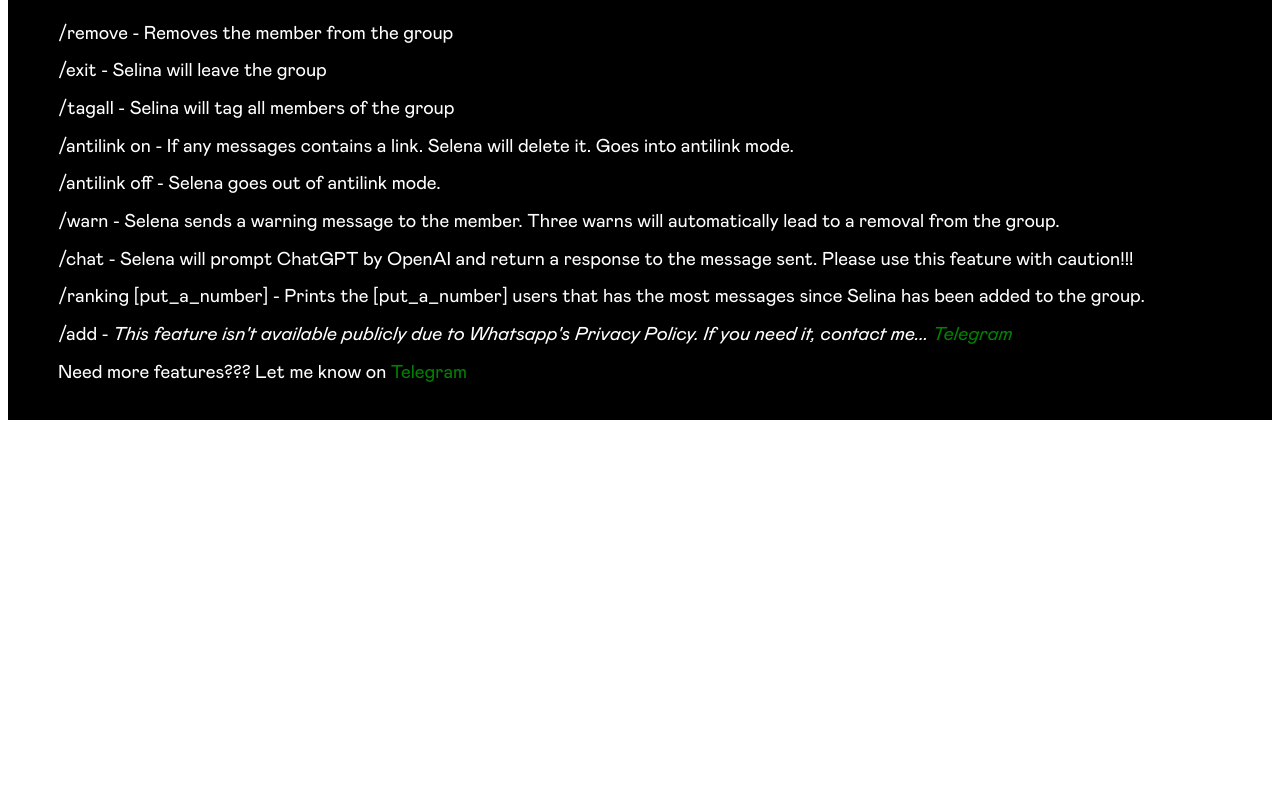
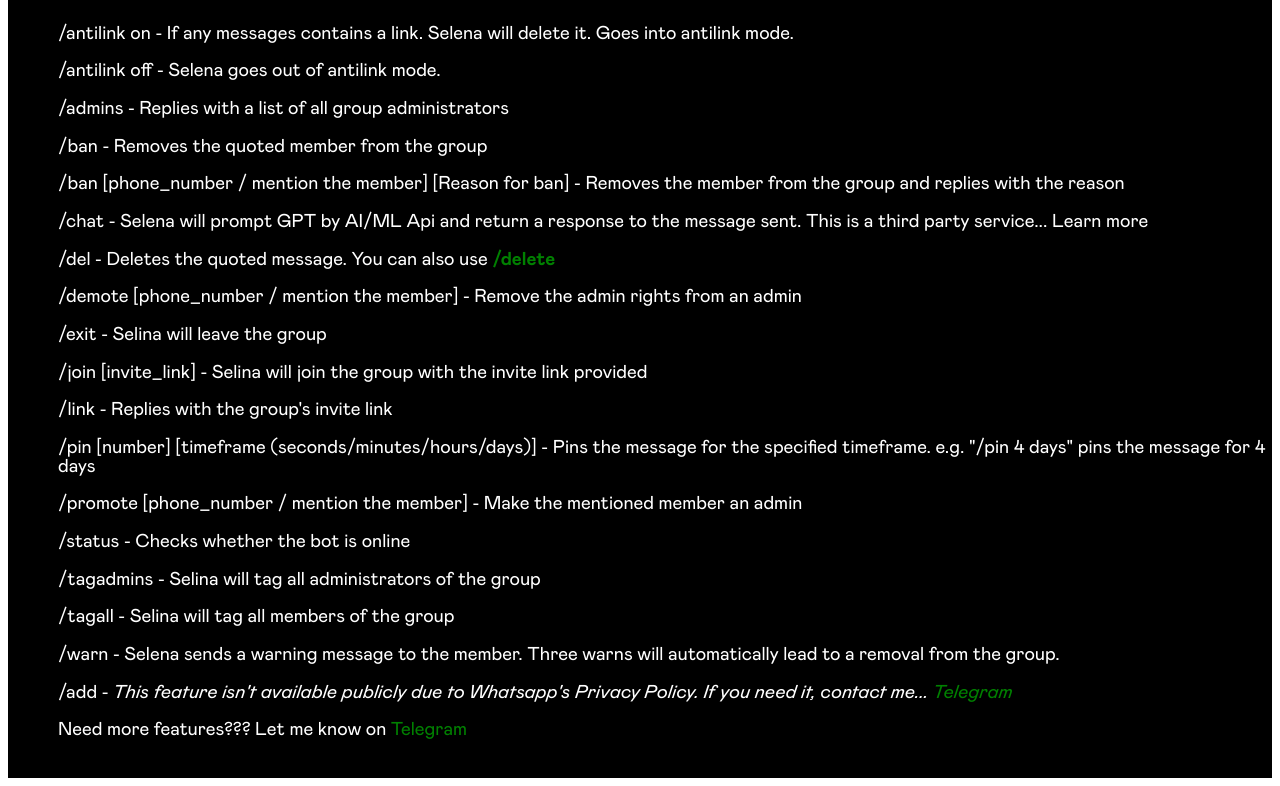
Before and after one commit to EllaxElla118/Selina, a plain HTML site: page index.html in a window 1280 px wide. Shown: the part 610-1396 px from the top of the page. Before the commit the page ends 1038 px from the top, so only its background shows below. Drawn offline with Linux system fonts and the light colour scheme.

Commit message:
Update index.html

```diff
--- a/index.html
+++ b/index.html
@@ -7,8 +7,8 @@
         <link rel="stylesheet" href="style.css">
         <script src="script.js"></script>
         <link href = "resources/fonts/stylesheet.css" rel = "stylesheet" type = "text/css" />
-
-
+        <script src="/app/src/home/w3schools.js"></script>
+        <link href = "/app/src/home/w3schools.css" rel = "stylesheet" type="text/css" />
     </head>
 
     <body>
@@ -17,11 +17,11 @@
              <a href="#about">About</a>
             <a href="#showCommands" id='commands'>Commands</a>
             <a href="https://buymeacofee.com/">Donate</a>
-            <a href="https://t.me/">Contact Me</a>
+            <a href="https://t.me/daniella45">Contact Me</a>
             <a href="/tos/">T `o S</a>
         </div>
 
-        <p class="a1">Hi, I'm Selina... Contact me on  <a class="a2" href='https://t.me/+2349078585411'>Whatsapp</a></p>
+        <p class="a1">Hi, I'm Selina... Contact me on  <a class="a2" href='https://wa.me/+2349078585411'>Whatsapp</a></p>
 
         <div class="wrapper">
 
@@ -43,7 +43,7 @@
             <div class="container">
 
                 <p class="headers"><b>Have a Suggestion??, Spotted a bug??</b></p>
-                <p class="tiny_txt">You can reach me via <a href='https://t.me/+2349078585411' class="a2 green">Telegram</a>
+                <p class="tiny_txt">You can reach me via <a href='https://t.me/daniella45' class="a2 green">Telegram</a>
 
             </div>
 
@@ -52,16 +52,25 @@
         <div class='commands'><a id='bottom'></a>
 
             <p style="text-align: center;" class="headers">Commands</p>
-            <p>/remove - Removes the member from the group</p>
-            <p>/exit - Selina will leave the group</p>
-            <p>/tagall - Selina will tag all members of the group</p>
             <p>/antilink on - If any messages contains a link. Selena will delete it. Goes into antilink mode.</p>
             <p>/antilink off - Selena goes out of antilink mode.</p>
+            <p>/admins - Replies with a list of all group administrators</p>
+            <p>/ban - Removes the quoted member from the group</p>
+            <p>/ban [phone_number / mention the member] [Reason for ban] - Removes the member from the group and replies with the reason</p>
+            <p>/chat - Selena will prompt GPT by AI/ML Api and return a response to the message sent. This is a third party service... Learn more</p>
+            <p>/del - Deletes the quoted message. You can also use <b class="green">/delete</b></p>
+            <p>/demote [phone_number / mention the member] - Remove the admin rights from an admin</p>
+            <p>/exit - Selina will leave the group</p>
+            <p>/join [invite_link] - Selina will join the group with the invite link provided</p>
+            <p>/link - Replies with the group's invite link</p>
+            <p>/pin [number] [timeframe (seconds/minutes/hours/days)] - Pins the message for the specified timeframe. e.g. "/pin 4 days" pins the message for 4 days</p>
+            <p>/promote [phone_number / mention the member] - Make the mentioned member an admin</p>
+            <p>/status - Checks whether the bot is online</p>
+            <p>/tagadmins - Selina will tag all administrators of the group</p>
+            <p>/tagall - Selina will tag all members of the group</p>
             <p>/warn - Selena sends a warning message to the member. Three warns will automatically lead to a removal from the group.</p>
-            <p>/chat - Selena will prompt ChatGPT by OpenAI and return a response to the message sent. Please use this feature with caution!!!</p>
-            <p>/ranking [put_a_number] - Prints the [put_a_number] users that has the most messages since Selina has been added to the group.</p>
             <p>/add - <i>This feature isn't available publicly due to Whatsapp's Privacy Policy. If you need it, contact me... <a href='https://t.me/+2349078585411' class="a2 green">Telegram</a></i></p>
-            <p>Need more features??? Let me know on <a href='https://t.me/+2349078585411' class="a2 green">Telegram</a></p>
+            <p>Need more features??? Let me know on <a href='https://t.me/daniella45' class="a2 green">Telegram</a></p>
          </div>
 
     </body>
```
